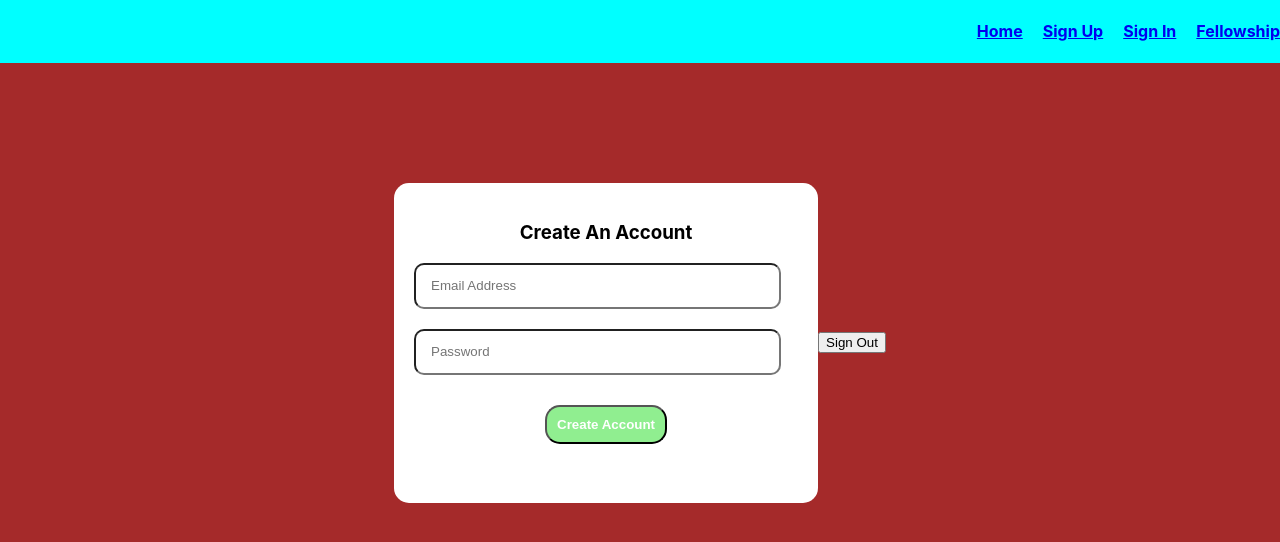
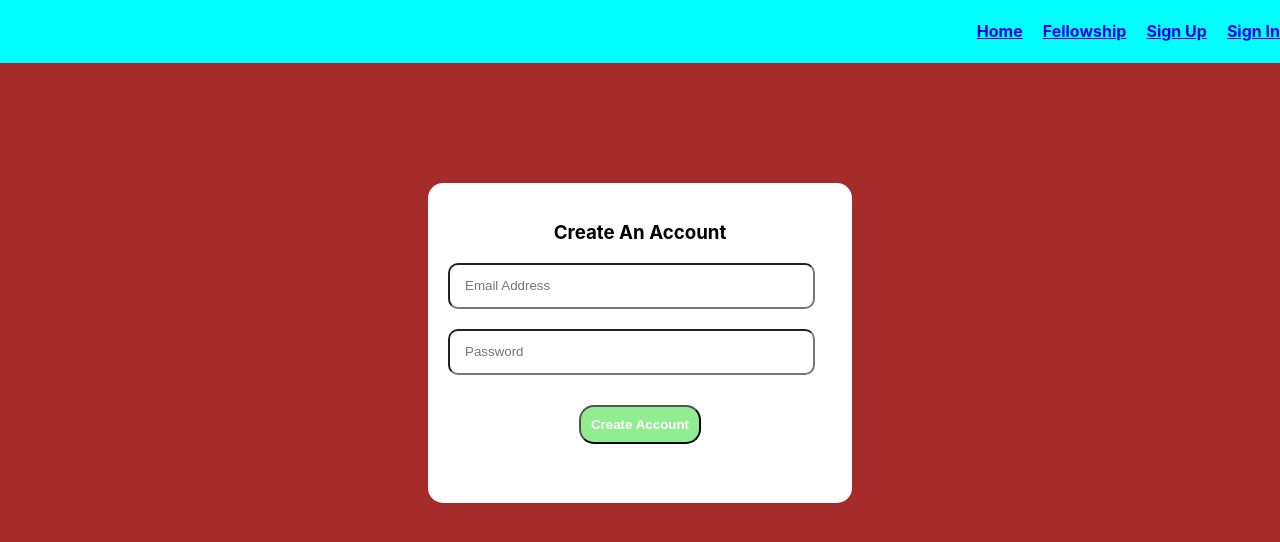
Before and after one commit to QuinSack/qfc_sampa_valley, a React (Create React App) app: page /signup in a window 1280 px wide. Shown: the top 542 px of the page. Built offline with nearby package versions, Linux system fonts and the light colour scheme.

Commit message:
added logout functionality

```diff
--- a/src/components/Header.js
+++ b/src/components/Header.js
@@ -1,14 +1,38 @@
-import React from 'react'
+import React, { useContext, useState } from 'react'
 import '../styles/header.css'
 import { Link } from 'react-router-dom'
+import { AuthContext } from '../contexts/AuthContext'
+import { auth } from '../configs/firebase'
+import {signOut} from 'firebase/auth'
 
 const Header = () => {
-  return (
+
+  const {isAuthenticated, setIsAuthenticated} = useContext(AuthContext);
+
+  const handleSignOut = async () => {
+    try{
+      const logout = await signOut(auth);
+      setIsAuthenticated(false);
+      console.log(logout);
+    }catch(err){
+      console.error(err);
+    }
+  }
+
+   return (
     <div className='headercontainer'>
         <Link to='/'><h4>Home</h4></Link>
-        <Link to='/signup'><h4>Sign Up</h4></Link>
-        <Link to='/login'><h4>Sign In</h4></Link>
         <Link to='/fellowshipdetails'><h4>Fellowship</h4></Link>
+        {isAuthenticated ? (
+          <>
+            <h4 onClick={handleSignOut}>Logout</h4>
+          </>
+        ): (
+          <>
+            <Link to='/signup'><h4>Sign Up</h4></Link>
+            <Link to='/login'><h4>Sign In</h4></Link>
+          </>
+        )}
     </div>
   )
 }
--- a/src/pages/ServiceForms.js
+++ b/src/pages/ServiceForms.js
@@ -25,6 +25,7 @@ const ServiceForms = () => {
       setIncome("");
       setTithers("");
       setTreasurers("");
+      alert("Service form submitted successfully");
       console.log(postServiceForm);
     }catch(err){
       console.error(err);
--- a/src/pages/SignUp.js
+++ b/src/pages/SignUp.js
@@ -23,15 +23,6 @@ const SignUp = () => {
       }
     }
 
-    const handleSignout = async (e) => {
-      try{
-        e.preventDefault();
-        const signUserOut = await signOut(auth);
-        console.log(signUserOut);
-      }catch(err){
-        console.error(err);
-      }
-    }
 
     //console.log(auth.currentUser.email);
 
@@ -45,7 +36,6 @@ const SignUp = () => {
             </section>
             <button onClick={(e)=>handleSignup(e)}><strong>Create Account</strong></button>
         </form>
-        <button type='submit' onClick={(e)=>handleSignout(e)}>Sign Out</button>
     </div>
   )
 }
```
